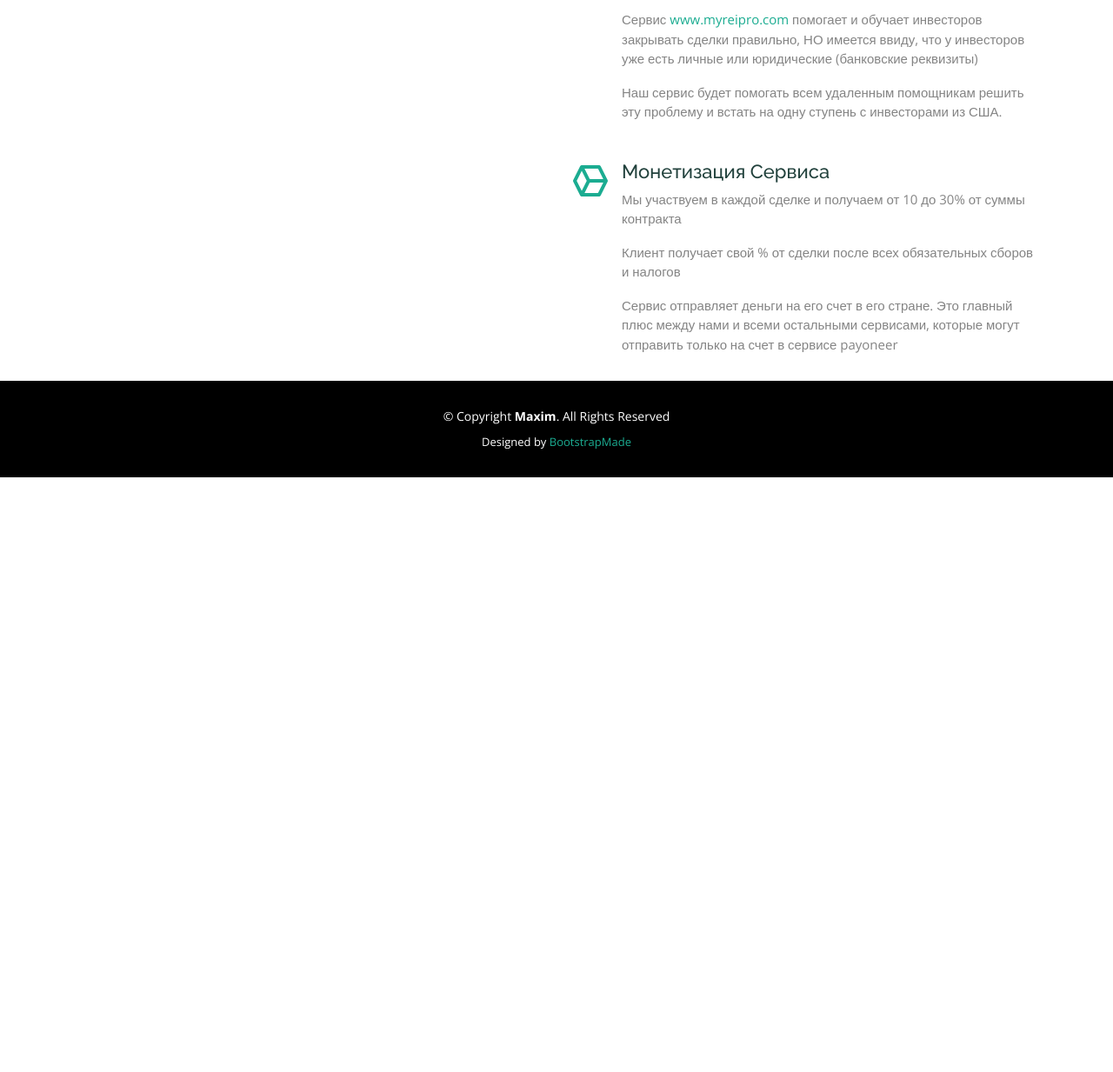
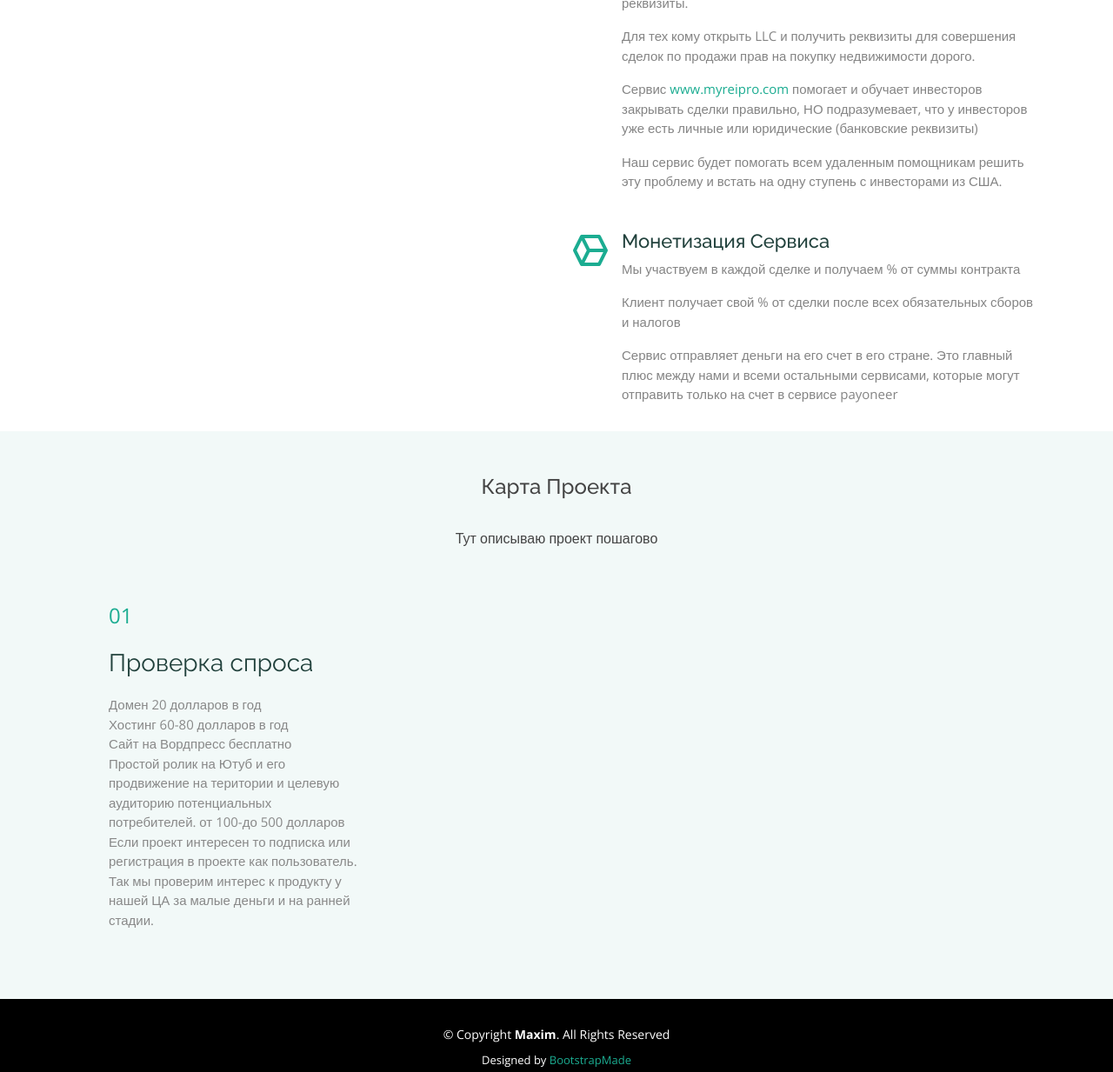
Before and after one commit to alexanatoliev/rei, a plain HTML site: page index.html in a window 1280 px wide. Shown: the part 1459-2692 px from the top of the page at 87% size. Before the commit the page ends 2008 px from the top, so only its background shows below. Drawn offline with nearby package versions, Linux system fonts and the light colour scheme.

Commit message:
Update index.html

```diff
--- a/index.html
+++ b/index.html
@@ -96,11 +96,19 @@
               <i class="bx bx-receipt"></i>
               <h4>Для чего этот проект</h4>
 
-              <p>Сервис, который позволяет получить на время сделки, удаленно, LLC в США и реквизиты к ней, для работы по торговле оптовой недвижимостью на рынке США</p>
+              <p> Профессиональные инвесторы в оптовой недвижимости на рынке США (wholesale real estate) имеют огромное  число удаленных помощников из Индии и Филиппин, да и со всего Мира. Рынок помощников очень большой и они получают свой % от закрытой сделки. Они работают на инвестора, потому что они не имеют возможности открыть LLC  и счет в банке США.
+                Я хочу открыть сервис для таких удаленных помощников и :
+               <ul>
+                <li>1 вариант – предоставлять им такую помощь в получении реквизитов для сделки </li>
+                <li> 2 вариант – платить больший % чем они получают от инвесторов в нынешней ситуации за 5-10% на сервисах типа upwork.com .</li>
 
-              <p>Получить все необходимые документы и банковские реквизиты для закрытия сделок по нежвижимосты на рынке США</p>
+               </ul>
 
-              <p> Мы предоставляем LLC и банковские реквизиты, которые уже прописаны в договорах или контрактах для закрытия сделки</p>
+
+
+                </p>
+
+
 
             </div>
 
@@ -111,7 +119,7 @@
 
               <p>Для тех кому открыть LLC и получить реквизиты для совершения сделок по продажи прав на покупку недвижимости дорого.</p>
 
-              <p>Сервис <a href="https://www.myreipro.com/">www.myreipro.com</a>  помогает и обучает инвесторов закрывать сделки правильно, НО имеется ввиду, что у инвесторов уже есть личные или юридические (банковские реквизиты)</p>
+              <p>Сервис <a href="https://www.myreipro.com/">www.myreipro.com</a>  помогает и обучает инвесторов закрывать сделки правильно, НО подразумевает, что у инвесторов уже есть личные или юридические (банковские реквизиты)</p>
 
               <p>Наш сервис будет помогать всем удаленным помощникам решить эту проблему и встать на одну ступень с инвесторами из США.</p>
             </div>
@@ -120,7 +128,7 @@
               <i class="bx bx-cube-alt"></i>
               <h4>Монетизация Сервиса</h4>
 
-                <p>Мы участвуем в каждой сделке и получаем от 10 до 30% от суммы контракта</p>
+                <p>Мы участвуем в каждой сделке и получаем  % от суммы контракта</p>
 
                 <p>Клиент получает свой % от сделки после всех обязательных сборов и налогов</p>
 
@@ -137,7 +145,64 @@
     </section><!-- End About Section -->
 
 
+<!-- ======= Steps Section ======= -->
+<section id="steps" class="steps section-bg">
+  <div class="container">
 
+
+      <div class="section-title" data-aos="fade-up">
+      <h4>Карта Проекта</h4><br>
+              <p>Тут описываю проект пошагово</p>
+            </a>
+          </div>
+
+          <div class="row no-gutters">
+      <div class="col-lg-4 col-md-6 content-item" data-aos="fade-in">
+        <span>01</span>
+        <h4>Проверка спроса</h4>
+        <p>Домен 20 долларов в год </p>
+        <p>Хостинг 60-80 долларов в год </p>
+        <p>Сайт на Вордпресс  бесплатно </p>
+        <p>Простой ролик на Ютуб и его продвижение на територии и целевую аудиторию потенциальных потребителей. от 100-до 500 долларов
+        Если проект интересен то подписка или регистрация в проекте как пользователь. </p>
+      <p>Так мы проверим интерес к продукту у нашей ЦА за малые деньги и на ранней стадии.</p>
+      </div>
+
+      <!-- <div class="col-lg-4 col-md-6 content-item" data-aos="fade-in" data-aos-delay="100">
+        <span>02</span>
+        <h4>Реклама во ВКонтакте</h4>
+        <p>Вы сможете показывать Вашу рекламу целевой аудитории во ВКонтакте</p>
+      </div>
+
+      <div class="col-lg-4 col-md-6 content-item" data-aos="fade-in" data-aos-delay="200">
+        <span>03</span>
+        <h4>Реклама на Фейсбук</h4>
+        <p>Алгоритмы Фейсбук помогут создать целевую аудиторию lookalike и таргетировать Вашу рекламу на неё.</p>
+      </div>
+
+      <div class="col-lg-4 col-md-6 content-item" data-aos="fade-in" data-aos-delay="300">
+        <span>04</span>
+        <h4>Реклама на Ютуб</h4>
+        <p>Реклама на Ютуб управляется через кабинет Гугл Адс и позволит показывать Ваши промо ролики перед началом просмотра видео вашими потенциальными клиентами. Очень хорошо работает на узнаваемость бренда и привлечение супер целевого трафика за копейки.</p>
+      </div>
+
+      <div class="col-lg-4 col-md-6 content-item" data-aos="fade-in" data-aos-delay="400">
+        <span>05</span>
+        <h4>Реклама на Я.Директ и Гугл Адс</h4>
+        <p>Тут всё понятно, но в моих рекламных кампаниях более 60000 ключевых слов, и такое мощное семантического ядро поможет показываться по самым разным запросам, и по низкой цене приводить клиентов на ваш сайт.</p>
+      </div>
+
+      <div class="col-lg-4 col-md-6 content-item" data-aos="fade-in" data-aos-delay="500">
+        <span>06</span>
+        <h4>+ Сопровождение Вашей рекламы</h4>
+        <p>Ведение РК это большая внутренняя работа по ее улучшению и удешевлению трафика, анализ полученных данных. Если Вы не сможете вести Ваши РК сами, то можете оплатить моё сопровождение отдельно.</p>
+      </div>-->
+
+    </div>
+
+  </div>
+</section>
+<!-- End Steps Section -->
 
 
 
```
